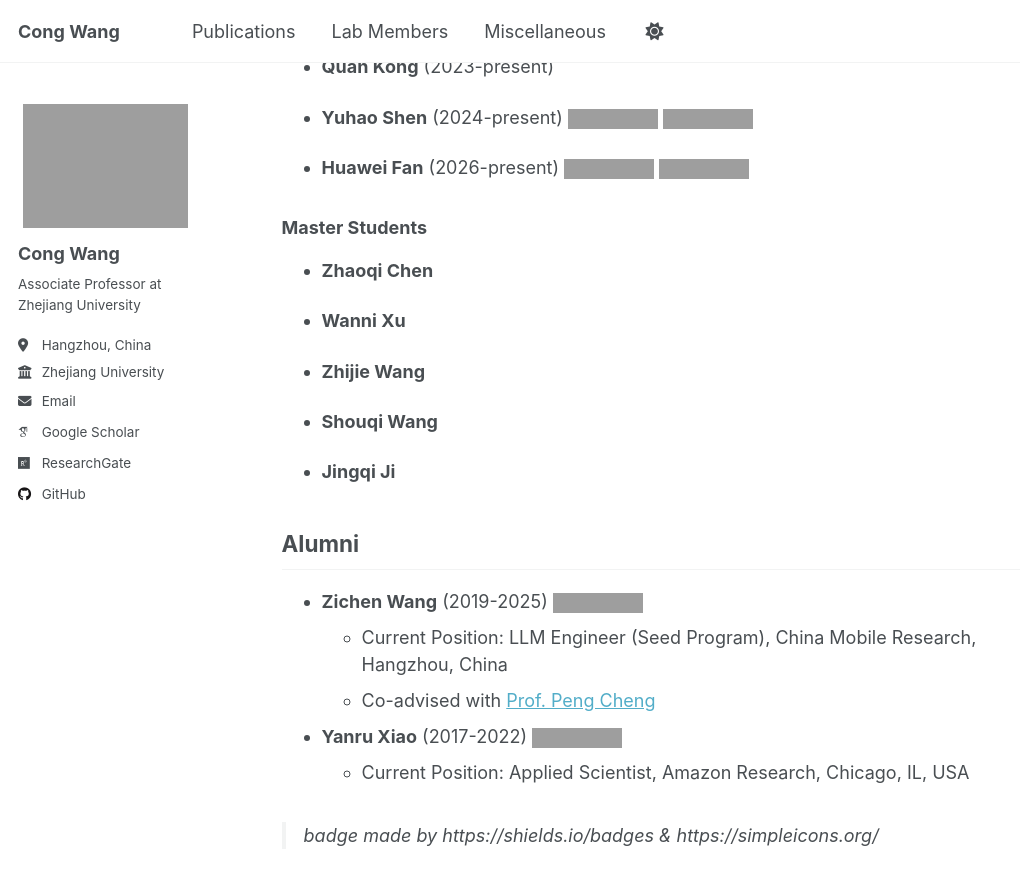
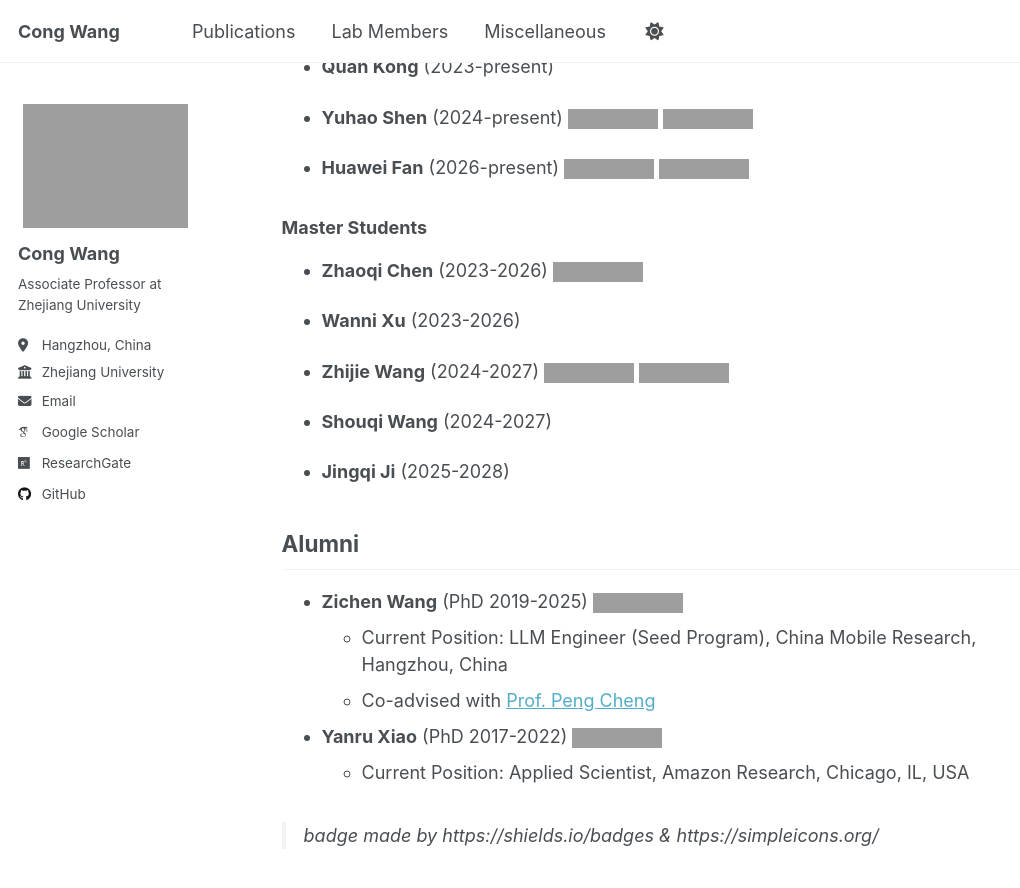
Before and after one commit to cwang-zju/cwang-zju.github.io, a Jekyll site: the page built from _pages/lab.md, in a window 1280 px wide and 900 px high, scrolled down 298 px. Shown: the top 888 px of the window, without its empty margins (0-1020 px from the left). Built offline with Jekyll 4.4.1, drawn with Linux system fonts in a browser that asks for light colours; some web fonts are replaced; grey boxes are pictures that could not be loaded.

Commit message:
Update lab.md

```diff
--- a/_pages/lab.md
+++ b/_pages/lab.md
@@ -17,23 +17,23 @@ author_profile: true
 - **Huawei Fan** (2026-present) [![Static Badge](https://img.shields.io/badge/personal%20page-%20?style=social&logo=materialformkdocs)](https://www.philfan.cn) [![Static Badge](https://img.shields.io/badge/Email-%20?style=social&logo=gmail)](mailto:hw.phil.fan@gmail.com)
 
 ### Master Students
-- **Zhaoqi Chen**
+- **Zhaoqi Chen** (2023-2026) [![Static Badge](https://img.shields.io/badge/personal%20page-%20?style=social&logo=materialformkdocs)](https://github.com/KIKIENAO)
 
-- **Wanni Xu**
+- **Wanni Xu** (2023-2026)
 
-- **Zhijie Wang**
+- **Zhijie Wang** (2024-2027) [![Static Badge](https://img.shields.io/badge/personal%20page-%20?style=social&logo=materialformkdocs)](https://github.com/wa789w) [![Static Badge](https://img.shields.io/badge/Email-%20?style=social&logo=gmail)](mailto:wangzj01@zju.edu.cn)
 
-- **Shouqi Wang**
+- **Shouqi Wang** (2024-2027)
 
-- **Jingqi Ji**
+- **Jingqi Ji** (2025-2028)
 
 ## Alumni
 
-- **Zichen Wang** (2019-2025) [![Static Badge](https://img.shields.io/badge/Email-%20?style=social&logo=gmail)](mailto:withnorman@zju.edu.cn)
+- **Zichen Wang** (PhD 2019-2025) [![Static Badge](https://img.shields.io/badge/Email-%20?style=social&logo=gmail)](mailto:withnorman@zju.edu.cn)
   - Current Position: LLM Engineer (Seed Program), China Mobile Research, Hangzhou, China
   - Co-advised with [Prof. Peng Cheng](https://person.zju.edu.cn/cp)
 
-- **Yanru Xiao** (2017-2022) [![Static Badge](https://img.shields.io/badge/personal%20page-%20?style=social&logo=materialformkdocs)](https://sites.google.com/view/yr-xiao)
+- **Yanru Xiao** (PhD 2017-2022) [![Static Badge](https://img.shields.io/badge/personal%20page-%20?style=social&logo=materialformkdocs)](https://sites.google.com/view/yr-xiao)
   - Current Position: Applied Scientist, Amazon Research, Chicago, IL, USA
 
 
```
